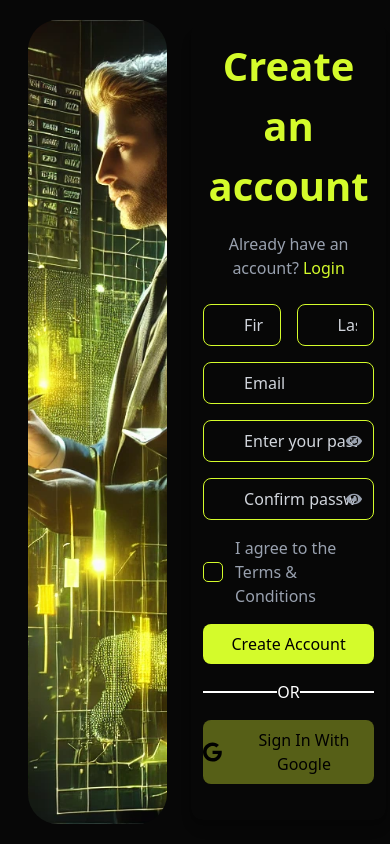
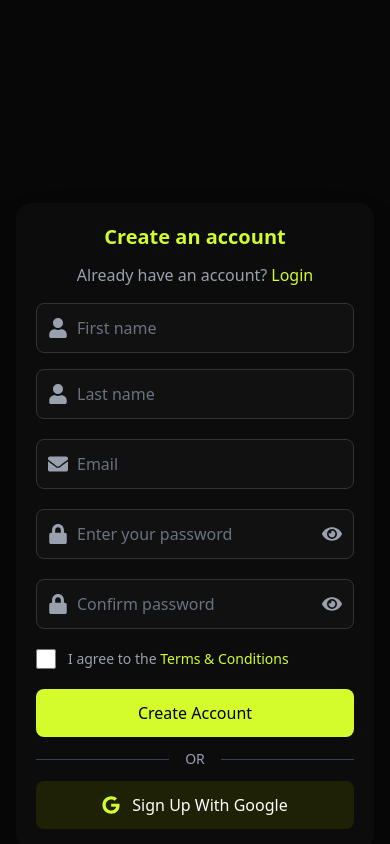
Before and after one commit to Brielle28/StockHub, a React (Vite) app in the folder StockHub_Frontend--/: page /signUp in a window 390 px wide. Built offline with nearby package versions, Linux system fonts and the light colour scheme.

Commit message:
ui: sign up responsiveness

```diff
--- a/StockHub_Frontend--/src/Components/Auth/SignUp.jsx
+++ b/StockHub_Frontend--/src/Components/Auth/SignUp.jsx
@@ -1,5 +1,5 @@
 import React, { useState } from "react";
-import { FaEye, FaEyeSlash, FaGoogle, FaApple } from "react-icons/fa";
+import { FaEye, FaEyeSlash, FaGoogle, FaUser, FaEnvelope, FaLock } from "react-icons/fa";
 
 const SignUp = () => {
   const [firstName, setFirstName] = useState("");
@@ -37,81 +37,105 @@ const SignUp = () => {
   };
 
   return (
-    <div className="w-[50%] min-h-screen bg-transparent flex items-center justify-center">
-      <div className="w-full max-w-md bg-transparent rounded-xl shadow-lg p-3">
-        <h2 className="text-[40px] font-bold text-[#d4fb2b] text-center mb-4">
+    <div className="w-full lg:w-[50%] h-screen overflow-y-scroll flex items-center justify-center px-4 py-8 sm:py-12 bg-transparent">
+      <div className="w-full max-w-[550px] bg-[#0c0c0c] rounded-2xl shadow-2xl p-5 md:p-8 md:mt-14 mt-52">
+        <h2 className="text-xl md:text-4xl font-bold text-[#d4fb2b] text-center mb-3">
           Create an account
         </h2>
 
-        <p className="text-gray-400 text-center mb-6">
+        <p className="text-gray-400 text-center mb-4">
           Already have an account?
           <a href="/login" className="text-[#d4fb2b] ml-1 hover:underline">
             Login
           </a>
         </p>
 
-        <form onSubmit={handleSubmit} className="space-y-4">
-          <div className="flex space-x-4">
+        <form onSubmit={handleSubmit} className="space-y-5">
+          <div className="flex flex-col sm:flex-row gap-4">
+            <div className="relative flex-1 group">
+              <div className="absolute inset-y-0 left-0 pl-3 flex items-center pointer-events-none">
+                <FaUser className="text-gray-400 w-5 h-5 group-focus-within:text-[#d4fb2b] transition-colors" />
+              </div>
               <input
                 type="text"
                 placeholder="First name"
                 value={firstName}
                 onChange={(e) => setFirstName(e.target.value)}
-              className="w-full pl-10 pr-4 py-2 border border-[#d4fb2b] rounded-lg focus:outline-none focus:ring-0 text-gray-300 placeholder:text-gray-300"
+                className="w-full pl-10 pr-4 py-3 bg-[#111111] border border-[#333333] focus:border-[#d4fb2b] rounded-lg focus:outline-none focus:ring-0 text-gray-300 placeholder:text-gray-500 transition-all"
                 required
               />
+            </div>
+
+            <div className="relative flex-1 group">
+              <div className="absolute inset-y-0 left-0 pl-3 flex items-center pointer-events-none">
+                <FaUser className="text-gray-400 w-5 h-5 group-focus-within:text-[#d4fb2b] transition-colors" />
+              </div>
               <input
                 type="text"
                 placeholder="Last name"
                 value={lastName}
                 onChange={(e) => setLastName(e.target.value)}
-              className="w-full pl-10 pr-4 py-2 border border-[#d4fb2b] rounded-lg focus:outline-none focus:ring-0 text-gray-300 placeholder:text-gray-300"
+                className="w-full pl-10 pr-4 py-3 bg-[#111111] border border-[#333333] focus:border-[#d4fb2b] rounded-lg focus:outline-none focus:ring-0 text-gray-300 placeholder:text-gray-500 transition-all"
                 required
               />
             </div>
+          </div>
 
+          <div className="relative group">
+            <div className="absolute inset-y-0 left-0 pl-3 flex items-center pointer-events-none">
+              <FaEnvelope className="text-gray-400 w-5 h-5 group-focus-within:text-[#d4fb2b] transition-colors" />
+            </div>
             <input
               type="email"
               placeholder="Email"
               value={email}
               onChange={(e) => setEmail(e.target.value)}
-            className="w-full pl-10 pr-4 py-2 border border-[#d4fb2b] rounded-lg focus:outline-none focus:ring-0 text-gray-300 placeholder:text-gray-300"
+              className="w-full pl-10 pr-4 py-3 bg-[#111111] border border-[#333333] focus:border-[#d4fb2b] rounded-lg focus:outline-none focus:ring-0 text-gray-300 placeholder:text-gray-500 transition-all"
               required
             />
+          </div>
 
-          <div className="relative">
+          <div className="relative group">
+            <div className="absolute inset-y-0 left-0 pl-3 flex items-center pointer-events-none">
+              <FaLock className="text-gray-400 w-5 h-5 group-focus-within:text-[#d4fb2b] transition-colors" />
+            </div>
             <input
               type={showPassword ? "text" : "password"}
               placeholder="Enter your password"
               value={password}
               onChange={(e) => setPassword(e.target.value)}
-              className="w-full pl-10 pr-4 py-2 border border-[#d4fb2b] rounded-lg focus:outline-none focus:ring-0 text-gray-300 placeholder:text-gray-300"
+              className="w-full pl-10 pr-12 py-3 bg-[#111111] border border-[#333333] focus:border-[#d4fb2b] rounded-lg focus:outline-none focus:ring-0 text-gray-300 placeholder:text-gray-500 transition-all"
               required
             />
             <button
               type="button"
               onClick={togglePasswordVisibility}
-              className="absolute right-3 top-1/2 transform -translate-y-1/2 text-gray-400 hover:text-white"
+              className="absolute right-3 top-1/2 transform -translate-y-1/2 text-gray-400 hover:text-[#d4fb2b] transition-colors"
+              aria-label={showPassword ? "Hide password" : "Show password"}
             >
-              {showPassword ? <FaEyeSlash /> : <FaEye />}
+              {showPassword ? <FaEyeSlash className="w-5 h-5" /> : <FaEye className="w-5 h-5" />}
             </button>
           </div>
 
-          <div className="relative">
+          <div className="relative group">
+            <div className="absolute inset-y-0 left-0 pl-3 flex items-center pointer-events-none">
+              <FaLock className="text-gray-400 w-5 h-5 group-focus-within:text-[#d4fb2b] transition-colors" />
+            </div>
             <input
               type={showPassword ? "text" : "password"}
               placeholder="Confirm password"
               value={confirmPassword}
               onChange={(e) => setConfirmPassword(e.target.value)}
-              className="w-full pl-10 pr-4 py-2 border border-[#d4fb2b] rounded-lg focus:outline-none focus:ring-0 text-gray-300 placeholder:text-gray-300"
+              className="w-full pl-10 pr-12 py-3 bg-[#111111] border border-[#333333] focus:border-[#d4fb2b] rounded-lg focus:outline-none focus:ring-0 text-gray-300 placeholder:text-gray-500 transition-all"
               required
             />
             <button
               type="button"
               onClick={togglePasswordVisibility}
-              className="absolute right-3 top-1/2 transform -translate-y-1/2 text-gray-400 hover:text-white"
+              className="absolute right-3 top-1/2 transform -translate-y-1/2 text-gray-400 hover:text-[#d4fb2b] transition-colors"
+              aria-label={showPassword ? "Hide password" : "Show password"}
             >
-              {showPassword ? <FaEyeSlash /> : <FaEye />}
+              {showPassword ? <FaEyeSlash className="w-5 h-5" /> : <FaEye className="w-5 h-5" />}
             </button>
           </div>
 
@@ -121,41 +145,36 @@ const SignUp = () => {
               id="terms"
               checked={termsAccepted}
               onChange={() => setTermsAccepted(!termsAccepted)}
-              className="checkbox rounded-[5px] size-5 mr-3"
-              style={{
-                borderColor: "#d4fb2b",
-                backgroundColor: termsAccepted ? "#d4fb2b" : "transparent",
-              }}
+              className="w-5 h-5 mr-3 rounded-md focus:ring-[#d4fb2b] text-[#d4fb2b] border-gray-600 bg-transparent"
             />
-            <label htmlFor="terms" className="text-gray-400">
-              I agree to the Terms & Conditions
+            <label htmlFor="terms" className="text-gray-400 text-sm cursor-pointer select-none">
+              I agree to the <a href="#" className="text-[#d4fb2b] hover:underline">Terms & Conditions</a>
             </label>
           </div>
 
           <button
             type="submit"
-            className="w-full bg-[#d4fb2b] text-black font-medium py-2 rounded-lg transition duration-300"
+            className="w-full bg-[#d4fb2b] text-black font-medium py-3 rounded-lg hover:bg-[#c0e429] transition-all duration-300 transform hover:scale-[1.02] active:scale-[0.98]"
           >
             Create Account
           </button>
         </form>
-        <div className="my-4  w-full flex items-center justify-between">
-          <div className="h-[2px] w-[170px] bg-white" />
-          <h1 className="text-white">OR</h1>
-          <div className="h-[2px] w-[170px] bg-white " />
-          <div />
+
+        <div className="my-3 flex items-center justify-between">
+          <div className="h-[1px] flex-1 bg-gray-700" />
+          <h1 className="text-gray-400 mx-4 text-sm">OR</h1>
+          <div className="h-[1px] flex-1 bg-gray-700" />
         </div>
 
         <div className="space-y-4">
           <button
-            type="submit"
-            className="flex items-center justify-center w-full bg-[#565f17] text-black font-medium py-2 rounded-lg hover:bg-[#d4fb2b] transition duration-300"
+            type="button"
+            className="flex items-center justify-center w-full bg-[#1e2104] text-white font-medium py-3 rounded-lg hover:bg-[#2d3206] transition-all duration-300"
           >
-            <FaGoogle className="mr-3 text-black" size={20} />
-            Sign In With Google
+            <FaGoogle className="mr-3 text-[#d4fb2b]" size={18} />
+            <span>Sign Up With Google</span>
           </button>
         </div>
-        <div className="mt-6 text-center"></div>
       </div>
     </div>
   );
--- a/StockHub_Frontend--/src/Pages/Registration.jsx
+++ b/StockHub_Frontend--/src/Pages/Registration.jsx
@@ -3,17 +3,22 @@ import SignUp from "../Components/Auth/SignUp.jsx";
 
 const Registration = () => {
   return (
-    <>
-      <div className="flex md:flex-row items-center justify-center min-h-screen bg-[#070707]">
-        <div className="w-[48%] h-screen flex items-center justify-center py-5 px-6">
-        <div
-          className="w-full h-full rounded-[30px] bg-cover bg-center bg-no-repeat"
-          style={{ backgroundImage: "url('/yellow2.webp')" }}
-        />
+    <div className="w-full flex md:flex-row items-center justify-center min-h-screen bg-[#070707]">
+      <div className="flex flex-col lg:flex-row items-center justify-center min-h-screen w-full">
+        {/* Image Section - Hidden on mobile, visible on desktop */}
+        <div className="hidden lg:block w-[50%]">
+          <div className="h-screen flex items-center justify-center p-6">
+            <div
+              className="w-full h-full rounded-3xl bg-cover bg-center bg-no-repeat shadow-2xl"
+              style={{ backgroundImage: "url('/yellow2.webp')" }}
+            />
+          </div>
         </div>
-        <SignUp/>
+
+        {/* SignUp Form Section */}
+        <SignUp />
       </div>
-    </>
+    </div>
   );
 };
 
```
Lines whose indentation alone changed are shown as unchanged.
